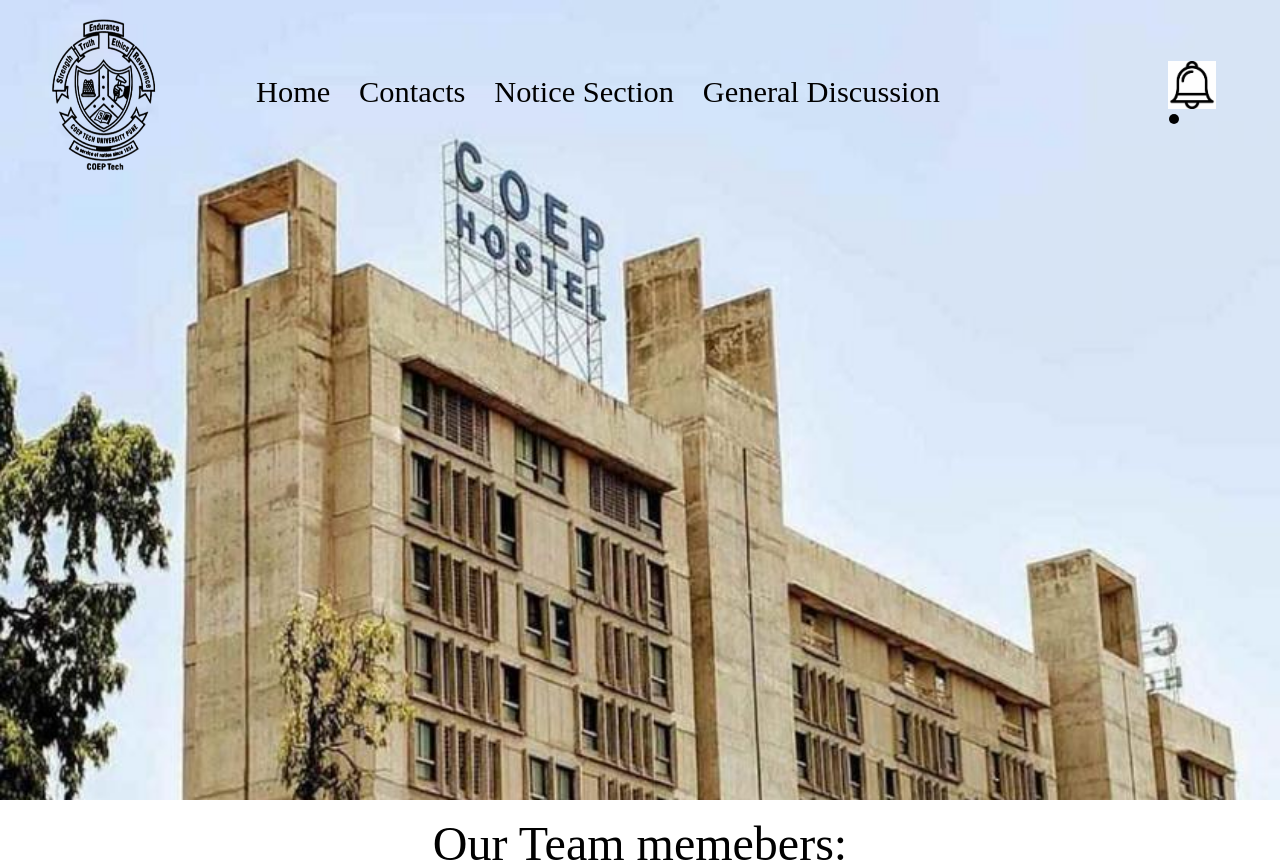
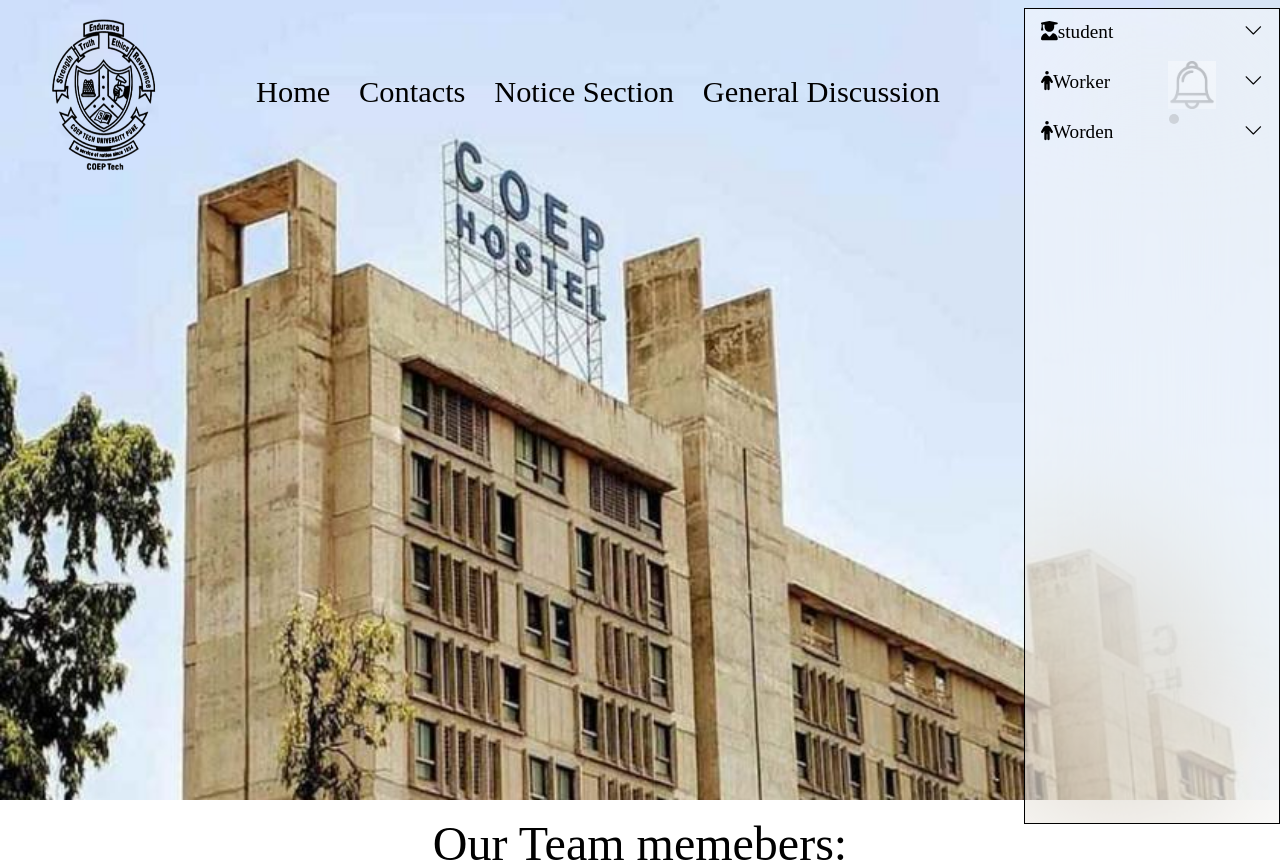
Before and after one commit to siddhi-landage/sds, a React (Vite) app: page / in a window 1280 px wide. Shown: the top 862 px of the page. Built offline with nearby package versions, Linux system fonts and the light colour scheme.

Commit message:
sidebar is creted ( html , css part ) have to improve functionality

```diff
--- a/index.html
+++ b/index.html
@@ -4,6 +4,7 @@
     <meta charset="UTF-8" />
     <link rel="icon" type="image/svg+xml" href="/vite.svg" />
     <meta name="viewport" content="width=device-width, initial-scale=1.0" />
+    <link href="https://cdnjs.cloudflare.com/ajax/libs/bootstrap-icons/1.5.0/font/bootstrap-icons.min.css" rel="stylesheet">
     <title> safai sahyta </title>
   </head>
   <body>
--- a/src/App.jsx
+++ b/src/App.jsx
@@ -3,15 +3,16 @@
 import Header from './components/Header/Header.jsx'
 import Contact from './components/Contacts/Contact.jsx'
 import Footer from './components/Footer/Footer.jsx'
+import Sidebar from './components/Sidebar/Sidebar.jsx'
 
 const App = () => {
   return (
     <div>
       <Navbar/>
+      <Sidebar/>
       <Header/>
       <Contact/>
       <Footer/>
-      {/* <Card name="xyz" img={photo} contactno="+9098521" email="workcoep.com" role={2} rating={7} /> */}
     </div>
   )
 }
--- /dev/null
+++ b/src/assets/data.json
@@ -0,0 +1,41 @@
+[
+    {
+        "title": "student",
+        "icon": "faUserGraduate",
+        "isFontAwesome": true,
+        "childrens": [
+            {
+                "title": "Complaints",
+                "icon": "faPen",
+                "isFontAwesome": true,
+                "path": "/complaint"
+            }
+        ]
+    },
+    {
+        "title": "Worker",
+        "icon": "faPerson",
+        "isFontAwesome": true,
+        "childrens": [
+            {
+                "title": "Complaints",
+                "icon": "faPen",
+                "isFontAwesome": true,
+                "path": "/worker/complaint"
+            }
+        ]
+    },
+    {
+        "title": "Worden",
+        "icon": "faPerson",
+        "isFontAwesome": true,
+        "childrens": [
+            {
+                "title": "DashBoard",
+                "icon":"faChartLine",
+                "isFontAwesome":"true",
+                "path": "/DashBoard"
+            }
+        ]
+    }
+]
--- a/src/components/Footer/Footer.jsx
+++ b/src/components/Footer/Footer.jsx
@@ -40,7 +40,7 @@
         </div>
       </div>
       <div className="footer-bottom">
-        <p>Copyright 2024 ©clean.com - All Rights Reserved</p>
+        <p>Copyright 2024 ©clean..com - All Rights Reserved</p>
       </div>
     </footer>
   );
--- /dev/null
+++ b/src/components/Sidebar/Sidebar.css
@@ -0,0 +1,12 @@
+.sidebar {
+    height: 102%;
+    width: 20%;
+    position:absolute;
+    right:0;
+    top:1vh;
+    background-color: rgba(255, 255, 255, 0.459);
+    backdrop-filter: blur(90px); /*Increased blur value for testing*/
+    overflow : auto;
+    border : 1px solid black;
+    z-index:100;
+}
--- /dev/null
+++ b/src/components/Sidebar/Sidebar.jsx
@@ -0,0 +1,15 @@
+import React from 'react'
+import './Sidebar.css'
+import items from '../../assets/data.json'
+import SidebarItem from "../SiderbarItem/SidebarItem.jsx"
+
+const Sidebar = () => {
+    console.log(items)
+  return (
+    <div className='sidebar'>
+         {items.map((item , index) => <SidebarItem key={index} item={item} />)}
+    </div>
+  )
+}
+
+export default Sidebar
--- /dev/null
+++ b/src/components/SiderbarItem/SidebarItem.css
@@ -0,0 +1,53 @@
+.sidebar-item  {
+    padding : .75em  1em;
+    display:block;
+    transition:background-color .15s;
+    border-radius : 5px;
+    colour : black'
+}
+
+.sidebar-item:hover{
+    background-color: rgba(255, 255, 255, .1);
+}
+
+.sidebar-title{
+    display: flex;
+    font-size: 1.2em;
+    justify-content: space-between;
+}
+
+.sidebar-title span i{
+    display: inline-block;
+    width: 1.5em;
+    border: 1ps solid red;
+}
+.sidebar-title .toggle-btn{
+    cursor: pointer;
+    transition: transform .3s;
+}
+
+.sidebar-item.open > .sidebar-title .toggle-btn{
+    transform: rotate(180deg);
+}
+
+.sidebar-content{
+    padding-top: .25em;
+    max-height: 0;
+    overflow: hidden;
+    transition: max-height 0.3s ease-in-out;
+ }
+.sidebar-item.open > .sidebar-content{
+    max-height :500px;
+}
+
+.sidebar-item.plain{
+    color: black;
+    text-decoration: none;
+}
+.sidebar-item.plain:hover{
+    text-decoration: underline;
+}
+.sidebar-item.plain i{
+    display: inline-block;
+    width: 1.7em;
+}
--- /dev/null
+++ b/src/components/SiderbarItem/SidebarItem.jsx
@@ -0,0 +1,104 @@
+// import React, { useState } from "react";
+// import { FontAwesomeIcon } from '@fortawesome/react-fontawesome';
+// import { faUserGraduate, faPen, faPerson, faChartLine } from '@fortawesome/free-solid-svg-icons'; // Corrected faChartLine import
+// import './SidebarItem.css';
+
+// // Map of icons
+// const icons = {
+//   faUserGraduate,
+//   faPen,
+//   faPerson,
+//   faChartLine // Corrected the icon name here
+// };
+
+// const SidebarItem = ({ item }) => {
+//   const [open, setOpen] = useState(false);
+
+//   // Function to render FontAwesome or default icons
+//   const renderIcon = (icon, isFontAwesome) => {
+//     if (isFontAwesome) {
+//       return <FontAwesomeIcon icon={icons[icon]} />; // Use icons from the map
+//     } else {
+//       return <i className={icon}></i>; // For non-FontAwesome icons
+//     }
+//   };
+
+//   if (item.childrens) {
+//     return (
+//       <div className={open ? "sidebar-item open" : "sidebar-item"}>
+//         <div className="sidebar-title">
+//           <span>
+//             {item.icon && renderIcon(item.icon, item.isFontAwesome)} {/* Render icon */}
+//             {item.title}
+//           </span>
+//           <i className="bi-chevron-down toggle-btn" onClick={() => setOpen(!open)}></i>
+//         </div>
+//         <div className="sidebar-content">
+//           {item.childrens.map((child, index) => (
+//             <SidebarItem key={index} item={child} /> // Recursively render child items
+//           ))}
+//         </div>
+//       </div>
+//     );
+//   } else {
+//     return (
+//       <a href={item.path || "#"} className="sidebar-item plain">
+//         {item.icon && renderIcon(item.icon, item.isFontAwesome)} {/* Render icon */}
+//         {item.title}
+//       </a>
+//     );
+//   }
+// };
+
+// export default SidebarItem;
+import React, { useState } from "react";
+import { FontAwesomeIcon } from '@fortawesome/react-fontawesome';
+import { faUserGraduate, faPen, faPerson, faChartLine } from '@fortawesome/free-solid-svg-icons';
+import './SidebarItem.css';
+
+const icons = {
+  faUserGraduate,
+  faPen,
+  faPerson,
+  faChartLine
+};
+
+const SidebarItem = ({ item }) => {
+  const [open, setOpen] = useState(false);
+
+  const renderIcon = (icon, isFontAwesome) => {
+    if (isFontAwesome) {
+      return <FontAwesomeIcon icon={icons[icon]} />;
+    } else {
+      return <i className={icon}></i>;
+    }
+  };
+
+  if (item.childrens) {
+    return (
+      <div className={open ? "sidebar-item open" : "sidebar-item"}>
+        <div className="sidebar-title">
+          <span>
+            {item.icon && renderIcon(item.icon, item.isFontAwesome)}
+            {item.title}
+          </span>
+          <i className="bi-chevron-down toggle-btn" onClick={() => setOpen(!open)}></i>
+        </div>
+        <div className="sidebar-content">
+          {item.childrens.map((child, index) => (
+            <SidebarItem key={index} item={child} />
+          ))}
+        </div>
+      </div>
+    );
+  } else {
+    return (
+      <a href={item.path || "#"} className="sidebar-item plain">
+        {item.icon && renderIcon(item.icon, item.isFontAwesome)}
+        {item.title}
+      </a>
+    );
+  }
+};
+
+export default SidebarItem;
```
